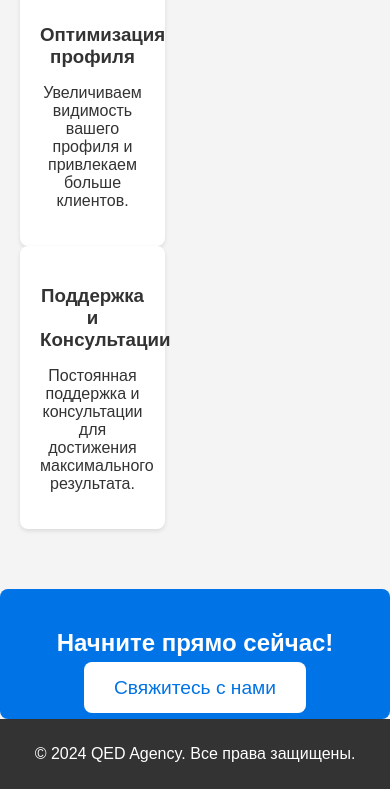
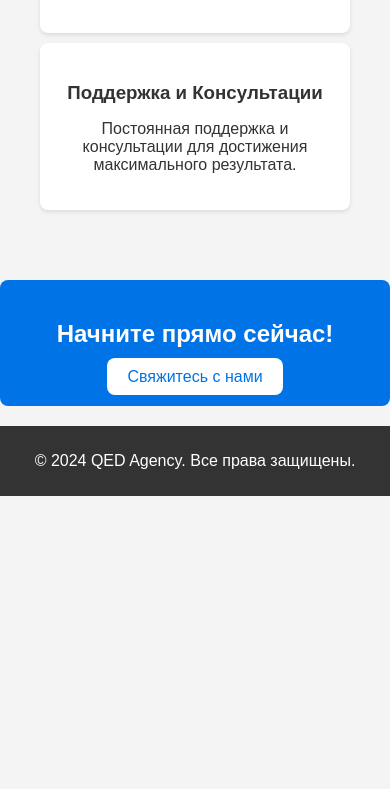
Before and after one commit to ds-qed/ds-qed.github.io, a plain HTML site: page index.html in a window 390 px wide. Shown: the part 744-1533 px from the top of the page. After the commit the page ends 1240 px from the top, so only its background shows below. Drawn offline with Linux system fonts and the light colour scheme.

Commit message:
Update html

```diff
--- a/index.html
+++ b/index.html
@@ -33,6 +33,7 @@
         .container {
             max-width: 1200px;
             margin: 0 auto;
+            padding: 0 20px;
         }
 
         .intro {
@@ -51,7 +52,8 @@
 
         .services {
             display: flex;
-            justify-content: space-around;
+            flex-wrap: wrap;
+            justify-content: space-between;
             margin-bottom: 40px;
         }
 
@@ -60,7 +62,9 @@
             padding: 20px;
             border-radius: 8px;
             box-shadow: 0 2px 4px rgba(0, 0, 0, 0.1);
-            width: 30%;
+            flex: 1;
+            margin: 10px;
+            min-width: 250px;
             text-align: center;
         }
 
@@ -74,6 +78,7 @@
             padding: 20px;
             text-align: center;
             border-radius: 8px;
+            margin-top: 20px;
         }
 
         .cta h2 {
@@ -100,6 +105,32 @@
             color: white;
             text-align: center;
             padding: 10px 0;
+            margin-top: 20px;
+        }
+
+        /* Медиазапросы для мобильных устройств */
+        @media (max-width: 768px) {
+            header h1 {
+                font-size: 2em;
+            }
+
+            .intro h2 {
+                font-size: 1.8em;
+            }
+
+            .intro p {
+                font-size: 1em;
+            }
+
+            .service-item {
+                flex: 1 1 100%;
+                margin: 10px 0;
+            }
+
+            .cta a {
+                padding: 10px 20px;
+                font-size: 1em;
+            }
         }
     </style>
 </head>
```
